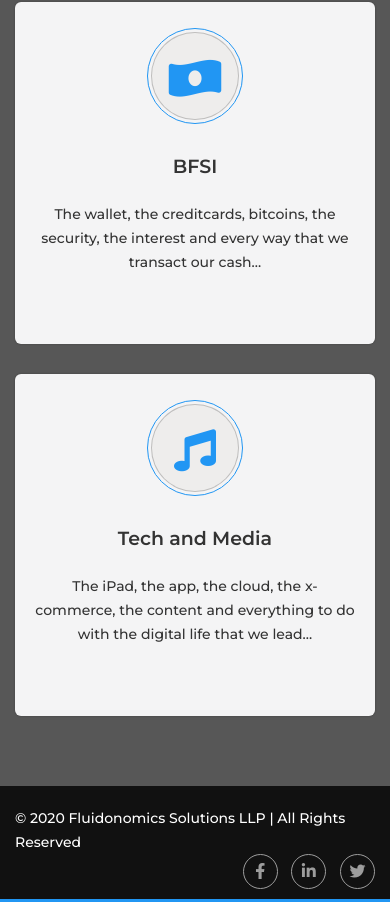
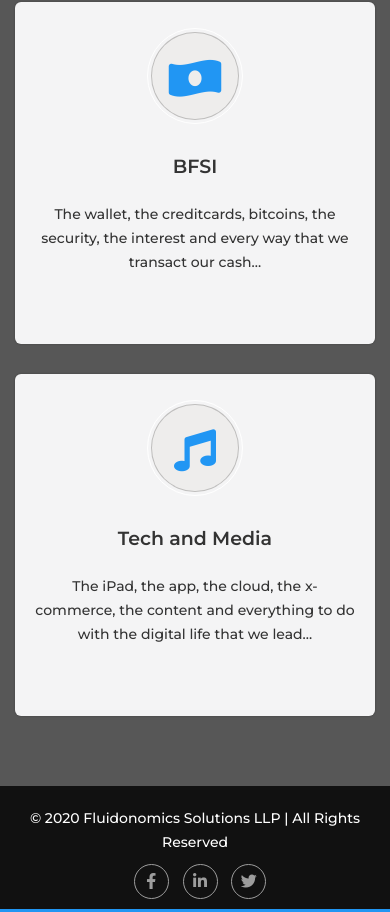
Before and after one commit to Tanmoy2021/fluidonomics2, a plain HTML site: page index.html in a window 390 px wide. Shown: the part 3833-4745 px from the top of the page. Drawn offline with nearby package versions, Linux system fonts and the light colour scheme; a web font is replaced by a local one.

Commit message:
css upload
css upload

```diff
--- a/assets/css/responsive.css
+++ b/assets/css/responsive.css
@@ -86,6 +86,16 @@
     font-size: 30px !important;
     padding: 20px 0px 0;
 }
+.copyright{
+    text-align: center;
+    margin-bottom: 10px;
+}
+.social-icons{
+    text-align: center;
+}
+.social-icons ul{
+    text-align: center;
+}
 }
 /* Medius Devices , Desktop */
 @media only screen and (min-width: 992px) {
@@ -97,6 +107,7 @@
     }
 
 
+
 }
 
 /* Large Devices, Wide Screen */
--- a/assets/css/style.css
+++ b/assets/css/style.css
@@ -599,7 +599,7 @@ header {
     color: #fff!important;
 	background-color: #2196f3;
 }
-.box:hover i:after, .focusbox i:after{
+.box:hover i:after, .focusbox:hover i:after{
     border: 1px solid #2196f3;
 }
 .box:hover .content:after, .focusbox:hover .content:after, .box:hover .content:before, .focusbox:hover .content:before {
```
